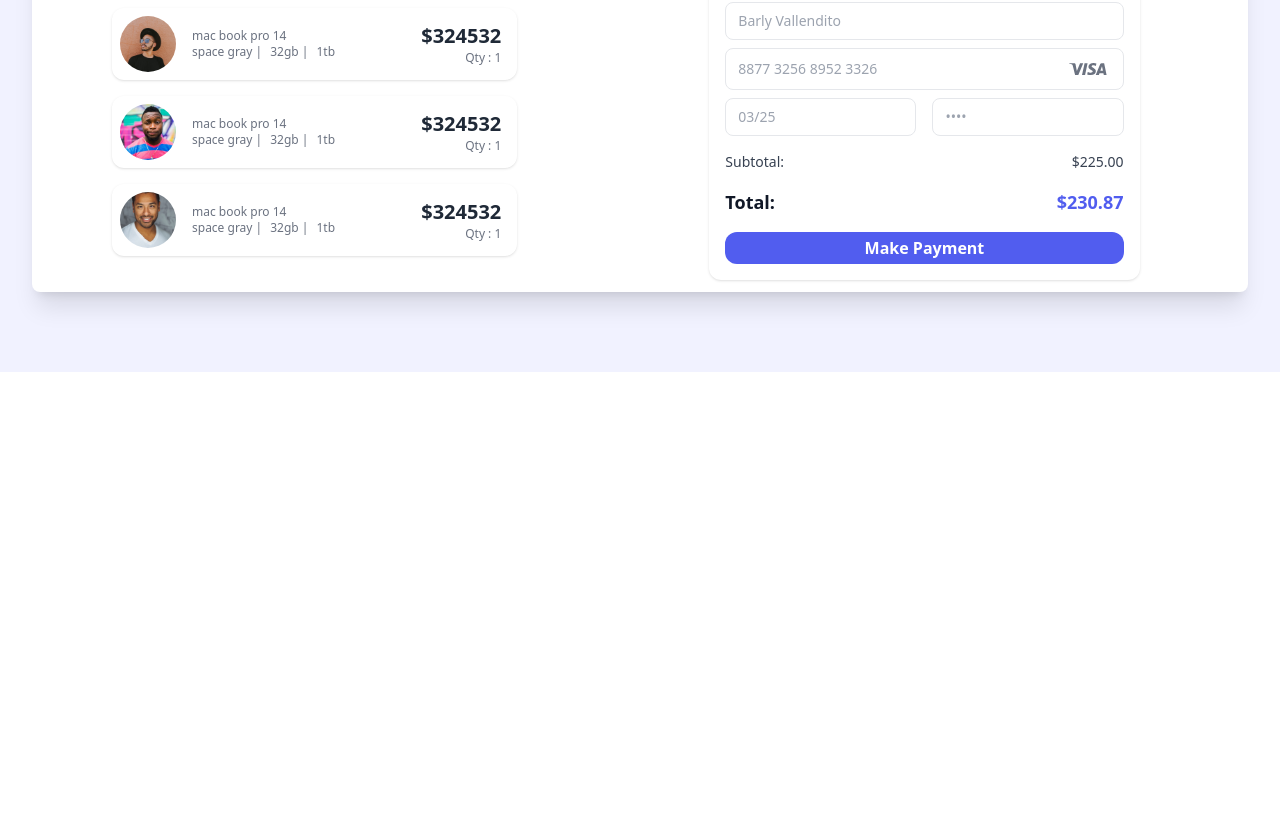
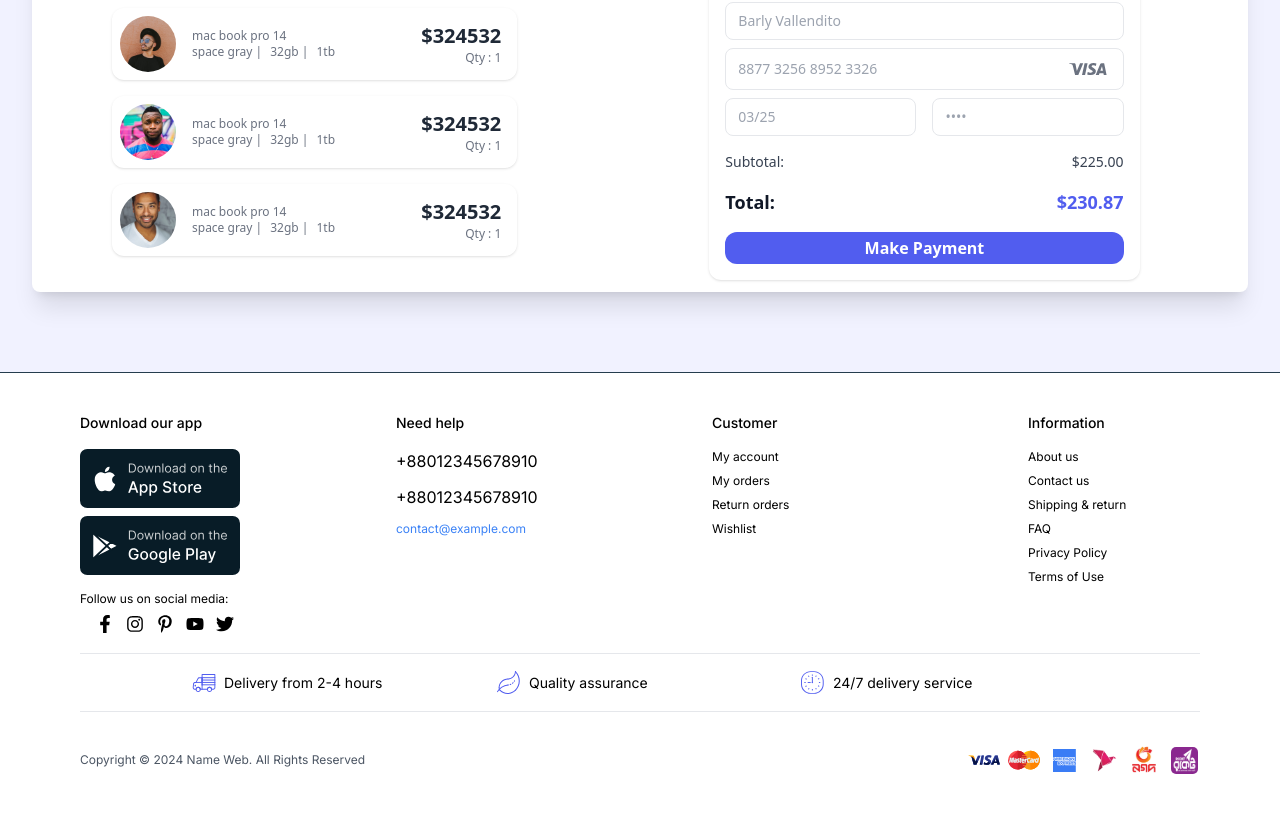
Before and after one commit to amitabh-kumar01/my-sub, a Next.js app: page /credit in a window 1280 px wide. Shown: the part 309-1122 px from the top of the page. Before the commit the page ends 800 px from the top, so only its background shows below. Built offline with nearby package versions, Linux system fonts and the light colour scheme.

Commit message:
kfjsadldfkjla

```diff
--- a/src/components/common/footer.tsx
+++ b/src/components/common/footer.tsx
@@ -12,7 +12,7 @@ const Footer = () => {
         {/* Download Section */}
         <div className="flex flex-col space-y-4 items-start md:w-1/4 w-full col-span-2 md:col-span-1">
           <h3 className="text-sm  font-medium">Download our app</h3>
-          <div className="flex md:flex-col md:space-y-2  md:text-justify md:items-start items-center text-center  justify-between  w-full ">
+          <div className="flex md:flex-col md:space-y-2 md:gap-0 gap-4  md:text-justify md:items-start items-center text-center  justify-between  w-full ">
             <a href="#" className="w-40">
               <Image src={svgApple} alt="App Store" width={160} height={50} />
             </a>
@@ -22,7 +22,7 @@ const Footer = () => {
           </div>
           <div className="mt-4">
             <p className="mb-2 text-xs">Follow us on social media:</p>
-            <div className="flex -ml-5 space-x-3 md:text-lg text-4xl md:justify-start justify-around px-4 md:w-auto w-dvw  ">
+            <div className="flex  md:space-x-3 md:text-lg text-3xl md:justify-start justify-around px-4 md:w-auto w-80  ">
               <FaFacebookF className="hover:text-blue-600 cursor-pointer" />
               <FaInstagram className="hover:text-pink-500 cursor-pointer" />
               <FaPinterestP className="hover:text-red-600 cursor-pointer" />
@@ -33,14 +33,16 @@ const Footer = () => {
         </div>
 
         {/* Need Help Section */}
-        <div className="flex flex-col space-y-4 items-start md:w-1/4 w-full">
-          <h3 className="text-sm  font-medium">Need help</h3>
-          <div className="flex flex-col space-y-1">
-            <p>+88012345678910</p>
-            <p>+88012345678910</p>
-            <a href="mailto:contact@example.com" className="text-blue-500 text-xs">contact@example.com</a>
-          </div>
-        </div>
+
+<div className="flex flex-col space-y-4 items-start  md:w-1/4 px-4 md:px-0">
+  <h3 className="text-sm font-medium">Need help</h3>
+  <div className="md:flex min-w-full gap-y-2  md:flex-col gap-x-40  md:space-y-1 grid grid-cols-2 grid-rows-2">
+    <p className=''>+88012345678910</p>
+    <p className=''>+88012345678910</p>
+    <a href="mailto:contact@example.com" className="text-blue-500 text-xs">contact@example.com</a>
+  </div>
+</div>
+
 
         {/* Customer Section */}
         <div className="md:flex hidden md:flex-col space-y-4 items-start md:w-1/4 w-full">
@@ -68,14 +70,25 @@ const Footer = () => {
 
       </div>
       {/* truck time */}
-     <div className='flex md:flex-nowrap flex-wrap  md:flex-row md:gap-0 gap-4 whitespace-nowrap px-28 md:mt-10 border-y py-4 text-sm justify-between'>
-      <div className='flex gap-2'><img src={truck.src} />Delivery from 2-4 hour</div>
-      <div className='flex gap-2'><img src={leaf.src} />Quality assurance</div>
-      <div className='flex gap-2'><img src={time.src} />24/7 delivery service</div>
-      </div>
+
+<div className='grid md:mt-5 grid-cols-2 md:grid-cols-3 gap-4 px-4 md:px-28 py-4 text-xs md:text-sm justify-between border-y'>
+  <div className='flex items-center gap-2'>
+    <img src={truck.src} alt="Truck" className="w-4 h-4 md:w-auto md:h-auto" />
+    Delivery from 2-4 hours
+  </div>
+  <div className='flex items-center gap-2'>
+    <img src={leaf.src} alt="Leaf" className="w-4 h-4 md:w-auto md:h-auto" />
+    Quality assurance
+  </div>
+  <div className='flex items-center gap-2'>
+    <img src={time.src} alt="Clock" className="w-4 h-4 md:w-auto md:h-auto" />
+    24/7 delivery service
+  </div>
+</div>
+
       <div className='flex justify-between md:flex-row flex-col  text-xs items-center text-gray-600 mt-8'>
         <p>Copyright © 2024 Name Web. All Rights Reserved</p>
-        <div className='flex md:gap-2 gap-7 md:mt-0 mt-4'>
+        <div className='flex md:gap-2 gap-4 md:mt-0 mt-4'>
           <Image src={svgvisa} alt="" />
           <Image src={mcsvg} alt="" />
           <Image src={avgAE} alt="" />
--- a/src/components/pages/aboutPage/compnents/Qualitysection.tsx
+++ b/src/components/pages/aboutPage/compnents/Qualitysection.tsx
@@ -12,14 +12,14 @@ const Quality = () => {
           // height={450}
           src={aboutimg2}
           alt="Groceries"
-          className="object-contain max-w-full w-80 md:w-96  z-20   md:translate-y-0 translate-y-2"
+          className="object-contain max-w-full w-80 md:w-96  z-20   md:translate-y-0 -translate-y-1"
         />
         <Image
           width={485}
           height={550}
           src={BGForest}
           alt="Groceries"
-          className="object-contain left-0 max-w-full absolute z-10"
+          className="object-contain left-0 max-w-full absolute z-10 md:scale-100 scale-y-110"
         />
       </div>
 
--- a/src/components/pages/aboutPage/compnents/TeamCard.tsx
+++ b/src/components/pages/aboutPage/compnents/TeamCard.tsx
@@ -54,13 +54,13 @@ const TeamCard = () => {
 
         <div
           ref={scrollRef}
-          className="flex gap-5 overflow-x-auto md:w-10/12 w-64 scroll-container items-center text-center mb-10 px-2 pb-4 min-h-60"
+          className="flex gap-5 overflow-x-auto md:w-10/12 w-72 mx-4 scroll-container items-center text-center mb-10 px-2 pb-4 min-h-60"
           style={{ scrollBehavior: "smooth" }}
         >
           {Teamdata.map((item, index) => (
             <div
               key={item.id}
-              className="relative min-w-64 h-auto bg-white rounded-2xl  group shadow-md "
+              className="relative min-w-64 md:mx-0 md:p-0 mx-4 my-2 p-2 h-auto bg-white rounded-2xl  group shadow-md "
               onMouseEnter={() => setHoveredIndex(index)}
               onMouseLeave={() => setHoveredIndex(null)}
             >
@@ -99,7 +99,7 @@ const TeamCard = () => {
 
         {/* Scroll Right Button */}
         <button
-          className="absolute right-4 top-1/2 transform -translate-y-1/2 p-2 bg-gray-200 rounded-full hover:bg-gray-400"
+          className="absolute md:block hidden right-4 top-1/2 transform -translate-y-1/2 p-2 bg-gray-200 rounded-full hover:bg-gray-400"
           onClick={() => scrollRight()}
         >
           <BsArrowRight />
--- a/src/components/pages/landingpage/components/PlanCards.tsx
+++ b/src/components/pages/landingpage/components/PlanCards.tsx
@@ -22,7 +22,7 @@ const PlanCards = () => {
   };
 
   if (error) {
-    return
+    return <div>Error: {error}</div>;
   }
 
   return (
--- a/src/components/pages/landingpage/components/discover.tsx
+++ b/src/components/pages/landingpage/components/discover.tsx
@@ -43,16 +43,16 @@ const Discover = () => {
                 <h4 className="font-semibold text-xl text-customDarkBlue">Flexibility</h4>
                 <ul className="list-disc   list-outside pl-5 text-gray-700 font-light mt-2 text-sm">
                   <li>Easily switch plans or customize your orders.</li>
-                  <li>Pause or cancel anytime with no extra charges.</li>
+                  <li>Pause or cancel anytime with no .</li>
                 </ul>
               </div>
             </div>
           </div>
           <div>
             <div className="flex items-start py-4 relative  border-customBlue border-dashed ">
-              <div className="w-3 h-3 bg-customBlue rounded-full absolute -left-1.5 -top-2 "></div>
+              <div className="w-3 h-3 bg-customBlue rounded-full absolute -left-1.5 -top-0 "></div>
               <div className="ml-4">
-                <h4 className="font-semibold text-xl text-customDarkBlue absolute -top-4">Customer Service</h4>
+                <h4 className="font-semibold text-xl text-customDarkBlue absolute -top-2">Customer Service</h4>
                 <ul className="list-disc   list-outside pl-5 text-gray-700 font-light mt-2 text-sm">
                   <li>24/7 dedicated support team ready to assist you.</li>
                   <li>Easy-to-use app and website for seamless management.</li>
--- a/src/components/pages/landingpage/components/reviewCard.tsx
+++ b/src/components/pages/landingpage/components/reviewCard.tsx
@@ -43,7 +43,7 @@ const ReviewCard = () => {
           {data.map((item) => (
             <div
               key={item.id}
-              className="  md:min-w-80 my-4 min-w-[22rem] mx-8  rounded-md shadow-xl p-4 md:p-6   "
+              className="  md:min-w-80 my-4 min-w-[20rem] md:mx-8 mx-4  rounded-md shadow-xl p-4 md:p-6   "
 
             >
               <Image
--- a/src/components/pages/landingpage/index.tsx
+++ b/src/components/pages/landingpage/index.tsx
@@ -12,7 +12,7 @@ import Footer from "../../common/footer";
 import Topcomp from "./components/topcomp";
 export function LandingPage() {
   return (
-    <div className="font-poppins ">
+    <div className="font-poppins overflow-x-hidden">
       <Topcomp />
       <Midsection />
       <Brands />
--- a/src/layout/customLayout.tsx
+++ b/src/layout/customLayout.tsx
@@ -13,7 +13,7 @@ const SimpleLayout: React.FC<SimpleLayoutProps> = ({ children }) => {
   <ClientProvider>
  <Navbar/>
   {children}
- {/* <Footer/>    ` */}
+ <Footer/>
   </ClientProvider>
 
   </>;
```
Also changed, not shown: src/components/pages/landingpage/components/topcomp.tsx (+12 -11 lines).
